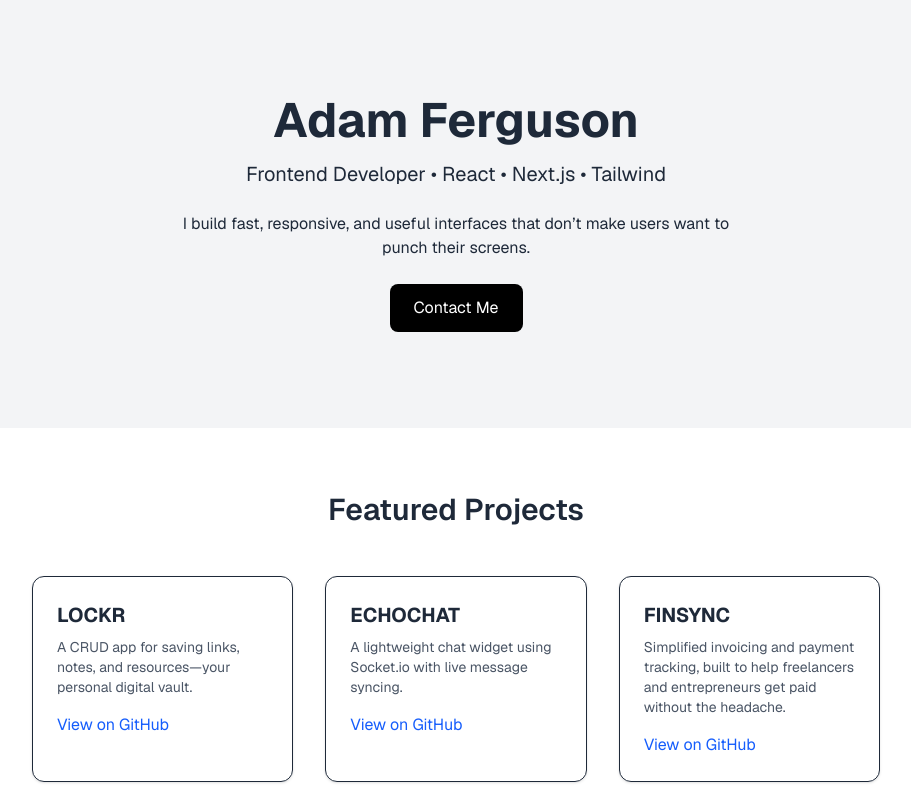
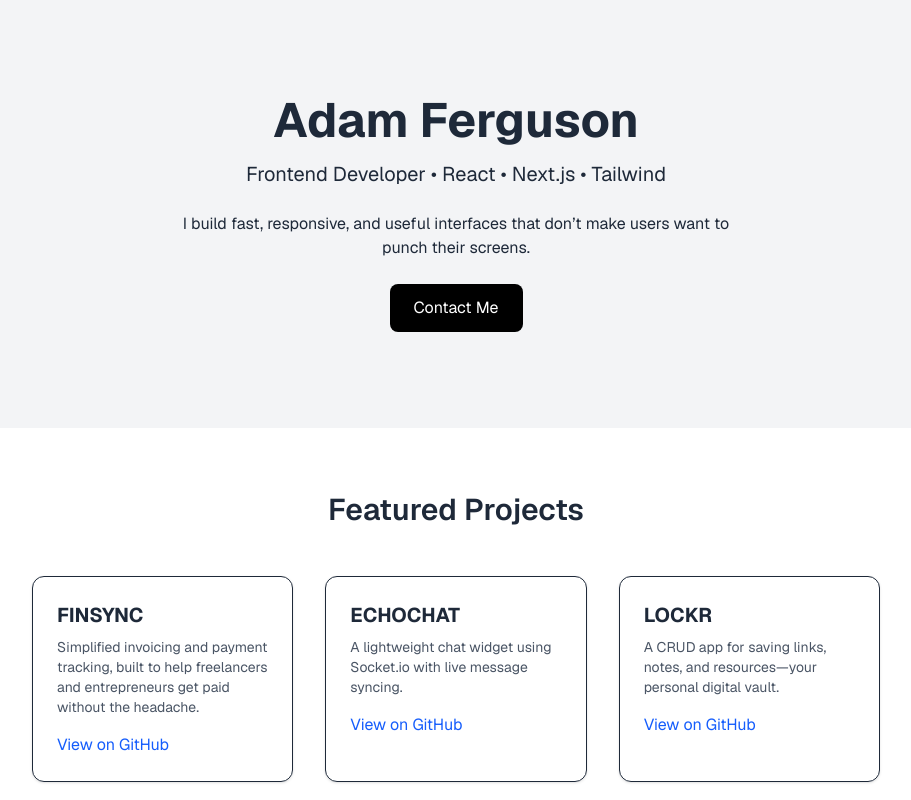
Before and after one commit to Adamf124/Nextjs-Protfolio, a Next.js app: page / in a window 1280 px wide. Shown: the top 800 px of the page, without its empty margins (184-1095 px from the left). Built offline with nearby package versions, Linux system fonts and the light colour scheme.

Commit message:
Cosmetic changes to the page.tsx file

```diff
--- a/src/app/page.tsx
+++ b/src/app/page.tsx
@@ -5,10 +5,10 @@ import { SpeedInsights } from "@vercel/speed-insights/next";
 
 const projects = [
   {
-    title: "LOCKR",
+    title: "FINSYNC",
     description:
-      "A CRUD app for saving links, notes, and resources—your personal digital vault.",
-    repo: "https://github.com/Adamf124/LOCKR",
+      "Simplified invoicing and payment tracking, built to help freelancers and entrepreneurs get paid without the headache.",
+    repo: "https://github.com/Adamf124/FINSYNC",
   },
   {
     title: "ECHOCHAT",
@@ -17,10 +17,10 @@ const projects = [
     repo: "https://github.com/Adamf124/ECHOCHAT",
   },
   {
-    title: "FINSYNC",
+    title: "LOCKR",
     description:
-      "Simplified invoicing and payment tracking, built to help freelancers and entrepreneurs get paid without the headache.",
-    repo: "https://github.com/Adamf124/FINSYNC",
+      "A CRUD app for saving links, notes, and resources—your personal digital vault.",
+    repo: "https://github.com/Adamf124/LOCKR",
   },
 ];
 
```
